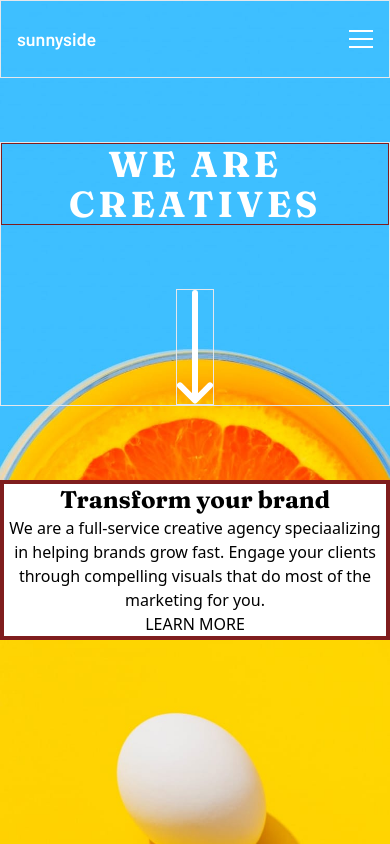
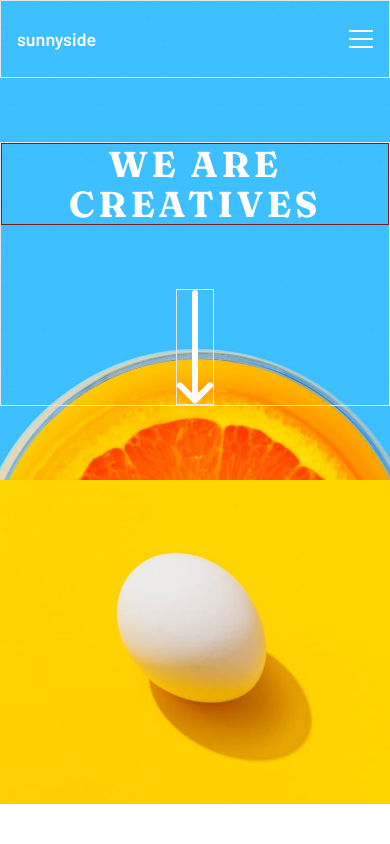
Before and after one commit to presh-031/Sunnyside-Landing-Page, a React (Create React App) app: page / in a window 390 px wide. Shown: the top 844 px of the page. Built offline with nearby package versions, Linux system fonts and the light colour scheme.

Commit message:
used flexbox in grid component for easier layout decisions due to the design on mobile

```diff
--- a/src/components/Grid.jsx
+++ b/src/components/Grid.jsx
@@ -6,14 +6,14 @@ import orangeImage from "../images/mobile/image-photography.jpg";
 const Grid = () => {
   return (
     <section>
-      <div>
-        <div className="border-4 text-center border-red-900">
-          <p className=" font-fraunces text-2xl  ">Transform your brand</p>
-          <p>
-            We are a full-service creative agency speciaalizing in helping brands grow fast. Engage your clients through
+      <div className="flex flex-col-reverse">
+        <div className=" text-center ">
+          <p className=" font-fraunces text-3xl  mt-12 mb-8 w-3/4 border mx-auto">Transform your brand</p>
+          <p className="font-barlow w-4/5 mx-auto mb-6">
+            We are a full-service creative agency specializing in helping brands grow fast. Engage your clients through
             compelling visuals that do most of the marketing for you.
           </p>
-          <p>LEARN MORE</p>
+          <p className="mb-10 font-fraunces">LEARN MORE</p>
         </div>
         <div>
           <img src={eggImage} alt="" />
```
